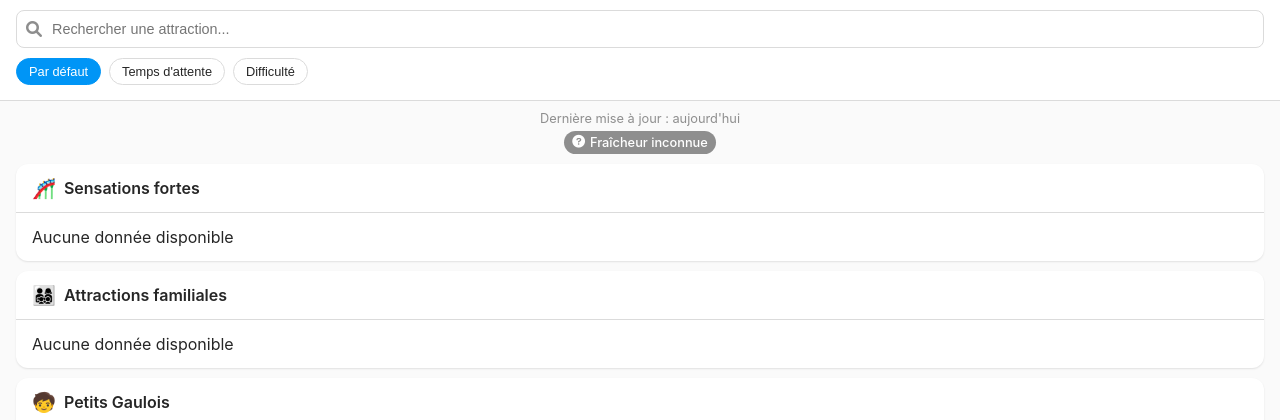
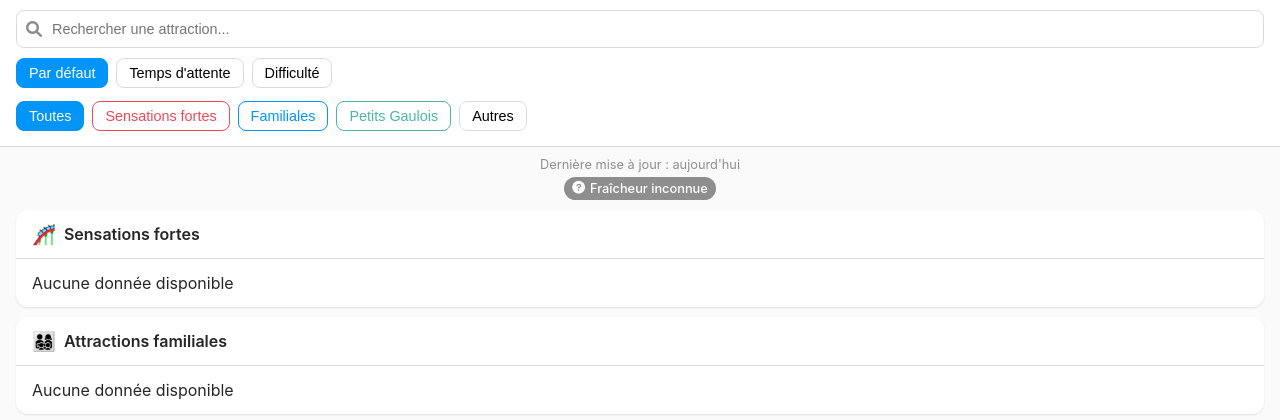
Before and after one commit to camcarre/parc-asterix-wait-times, a Flask app: page / in a window 1280 px wide. Shown: the part 63-483 px from the top of the page. Run offline with Flask 3, Linux system fonts and the light colour scheme; data that the repository does not hold is empty.

Commit message:
Ajout des filtres par catégorie (sensations fortes, familiales, etc.)

```diff
--- a/templates/index.html
+++ b/templates/index.html
@@ -261,28 +261,62 @@
             font-size: 0.9rem;
         }
 
-        .filter-options {
+        .filter-options, .category-filters {
             display: flex;
             gap: 8px;
+            margin-top: 10px;
             overflow-x: auto;
             padding-bottom: 5px;
         }
 
-        .filter-btn {
+        .filter-btn, .category-btn {
+            background: white;
             border: 1px solid var(--ig-border);
-            background: white;
-            color: var(--ig-primary);
-            border-radius: 15px;
-            padding: 5px 12px;
-            font-size: 0.8rem;
+            border-radius: 8px;
+            padding: 6px 12px;
+            font-size: 0.9rem;
+            cursor: pointer;
             white-space: nowrap;
-            cursor: pointer;
         }
 
-        .filter-btn.active {
+        .filter-btn.active, .category-btn.active {
             background: var(--ig-blue);
             color: white;
             border-color: var(--ig-blue);
+        }
+
+        .category-filters {
+            margin-top: 8px;
+        }
+
+        .category-btn[data-category="sensations"] {
+            border-color: var(--ig-red);
+            color: var(--ig-red);
+        }
+
+        .category-btn[data-category="sensations"].active {
+            background: var(--ig-red);
+            color: white;
+        }
+
+        .category-btn[data-category="familles"] {
+            border-color: var(--ig-blue);
+            color: var(--ig-blue);
+        }
+
+        .category-btn[data-category="familles"].active {
+            background: var(--ig-blue);
+            color: white;
+        }
+
+        .category-btn[data-category="enfants"] {
+            border-color: var(--ig-green);
+            color: var(--ig-green);
+        }
+
+        .category-btn[data-category="enfants"].active {
+            background: var(--ig-green);
+            color: white;
         }
 
         .hidden {
@@ -350,6 +384,13 @@
             <button class="filter-btn" data-sort="wait">Temps d'attente</button>
             <button class="filter-btn" data-sort="difficulty">Difficulté</button>
         </div>
+        <div class="category-filters">
+            <button class="category-btn active" data-category="all">Toutes</button>
+            <button class="category-btn" data-category="sensations">Sensations fortes</button>
+            <button class="category-btn" data-category="familles">Familiales</button>
+            <button class="category-btn" data-category="enfants">Petits Gaulois</button>
+            <button class="category-btn" data-category="autres">Autres</button>
+        </div>
     </div>
 
     <div class="update-info">
@@ -367,7 +408,7 @@
         </span>
     </div>
 
-    <div class="category">
+    <div class="category" data-category="sensations">
         <div class="category-header">
             <span class="emoji">🎢</span> Sensations fortes
         </div>
@@ -404,7 +445,7 @@
         {% endif %}
     </div>
 
-    <div class="category">
+    <div class="category" data-category="familles">
         <div class="category-header">
             <span class="emoji">👨‍👩‍👧‍👦</span> Attractions familiales
         </div>
@@ -437,7 +478,7 @@
         {% endif %}
     </div>
 
-    <div class="category">
+    <div class="category" data-category="enfants">
         <div class="category-header">
             <span class="emoji">🧒</span> Petits Gaulois
         </div>
@@ -464,7 +505,7 @@
         {% endif %}
     </div>
 
-    <div class="category">
+    <div class="category" data-category="autres">
         <div class="category-header">
             <span class="emoji">🏛️</span> Autres attractions
         </div>
@@ -596,6 +637,41 @@
             });
         });
 
+        // Filtrage par catégorie
+        const categoryButtons = document.querySelectorAll('.category-btn');
+        const categories = document.querySelectorAll('.category');
+
+        categoryButtons.forEach(button => {
+            button.addEventListener('click', () => {
+                // Retirer la classe active de tous les boutons
+                categoryButtons.forEach(btn => btn.classList.remove('active'));
+
+                // Ajouter la classe active au bouton cliqué
+                button.classList.add('active');
+
+                const categoryType = button.getAttribute('data-category');
+
+                // Afficher/masquer les catégories en fonction du filtre
+                if (categoryType === 'all') {
+                    // Afficher toutes les catégories
+                    categories.forEach(category => {
+                        category.style.display = 'block';
+                    });
+                } else {
+                    // Masquer toutes les catégories d'abord
+                    categories.forEach(category => {
+                        category.style.display = 'none';
+                    });
+
+                    // Afficher uniquement la catégorie sélectionnée
+                    const selectedCategory = document.querySelector(`.category[data-category="${categoryType}"]`);
+                    if (selectedCategory) {
+                        selectedCategory.style.display = 'block';
+                    }
+                }
+            });
+        });
+
         // Rafraîchissement automatique
         const autoRefreshToggle = document.getElementById('auto-refresh-toggle');
         let refreshInterval;
```
